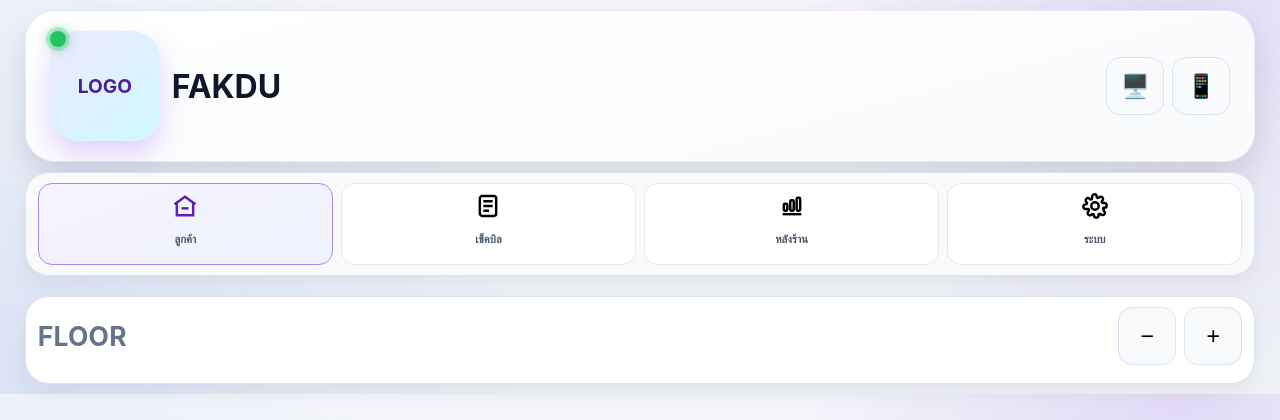
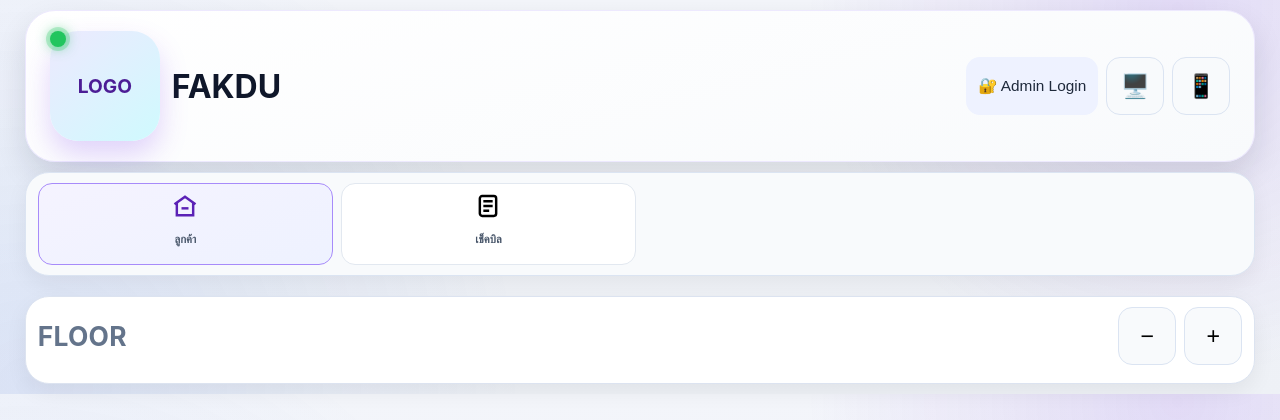
Before and after one commit to kisoga4-commits/pOSPython, a Flask app: template templates/index.html in a window 1280 px wide. Shown: the top 420 px of the page. Run offline with Flask 3, Linux system fonts and the light colour scheme; the template is opened without the code that fills it, so the values that code supplies are empty; parts of the project's set-up code (start-up, migrations or seed data) failed here and were passed over; some libraries are stand-ins or nearby versions.

Commit message:
Add persistent admin login/logout gating for main console

```diff
--- a/static/app.js
+++ b/static/app.js
@@ -41,6 +41,10 @@ const qrApiBase = 'https://api.qrserver.com/v1/create-qr-code/';
 let networkBaseUrl = document.body.dataset.localBaseUrl || '';
 const scannerMode = document.body.dataset.scannerMode === '1';
 const role = localStorage.getItem('user_role') || '';
+const ADMIN_SESSION_KEY = 'admin_logged_in';
+const adminAllowedScreens = new Set(['customer', 'cashier', 'backstore', 'system']);
+const nonAdminAllowedScreens = new Set(['customer', 'cashier']);
+let isAdminLoggedIn = localStorage.getItem(ADMIN_SESSION_KEY) === '1';
 const tableParam = Number(new URLSearchParams(window.location.search).get('table') || 0);
 const scannerAllowedScreens = new Set(['customer', 'cashier']);
 
@@ -146,6 +150,13 @@ async function checkSystemHealth() {
 }
 
 function showScreen(id) {
+  const allowedScreens = isAdminLoggedIn ? adminAllowedScreens : nonAdminAllowedScreens;
+  if (!allowedScreens.has(id)) {
+    if (id === 'backstore' || id === 'system') {
+      openAdminLoginModal('เฉพาะ Admin เท่านั้นสำหรับเมนูนี้');
+    }
+    return;
+  }
   if (scannerMode && !scannerAllowedScreens.has(id)) return;
   document.querySelectorAll('.screen').forEach((s) => s.classList.add('hidden'));
   qs(id).classList.remove('hidden');
@@ -172,7 +183,55 @@ function applyRoleUI() {
     return;
   }
 
+  const allowed = isAdminLoggedIn ? adminAllowedScreens : nonAdminAllowedScreens;
+  tabButtons.forEach((button) => {
+    const visible = allowed.has(button.dataset.screen);
+    button.classList.toggle('hidden', !visible);
+    button.setAttribute('aria-hidden', visible ? 'false' : 'true');
+  });
+
+  const loginBtn = qs('admin-login-btn');
+  const logoutBtn = qs('admin-logout-btn');
+  loginBtn?.classList.toggle('hidden', isAdminLoggedIn);
+  logoutBtn?.classList.toggle('hidden', !isAdminLoggedIn);
+
   if (tabBar) tabBar.classList.remove('hidden');
+}
+
+function openAdminLoginModal(note = '') {
+  if (scannerMode || role === 'staff') return;
+  qs('admin-login-pin').value = '';
+  qs('admin-login-note').textContent = note;
+  qs('admin-login-modal').classList.remove('hidden');
+}
+
+function closeAdminLoginModal() {
+  qs('admin-login-modal').classList.add('hidden');
+}
+
+async function handleAdminLogin() {
+  const enteredPin = qs('admin-login-pin').value.trim();
+  const actualPin = String(db?.settings?.adminPin || '').trim();
+  if (!enteredPin) {
+    qs('admin-login-note').textContent = 'กรุณากรอกรหัส Admin';
+    return;
+  }
+  if (!actualPin || enteredPin !== actualPin) {
+    qs('admin-login-note').textContent = 'รหัสไม่ถูกต้อง';
+    return;
+  }
+  isAdminLoggedIn = true;
+  localStorage.setItem(ADMIN_SESSION_KEY, '1');
+  closeAdminLoginModal();
+  applyRoleUI();
+  showScreen('system');
+}
+
+function handleAdminLogout() {
+  isAdminLoggedIn = false;
+  localStorage.removeItem(ADMIN_SESSION_KEY);
+  applyRoleUI();
+  showScreen('customer');
 }
 
 function applyScannerModeUI() {
@@ -1298,6 +1357,13 @@ function bind() {
 
   qs('close-qr-modal').addEventListener('click', () => qs('qr-modal').classList.add('hidden'));
   qs('close-forgot-admin-modal').addEventListener('click', () => qs('forgot-admin-modal').classList.add('hidden'));
+  qs('admin-login-btn')?.addEventListener('click', () => openAdminLoginModal(''));
+  qs('admin-logout-btn')?.addEventListener('click', () => handleAdminLogout());
+  qs('close-admin-login-modal')?.addEventListener('click', closeAdminLoginModal);
+  qs('admin-login-submit')?.addEventListener('click', handleAdminLogin);
+  qs('admin-login-pin')?.addEventListener('keydown', (event) => {
+    if (event.key === 'Enter') handleAdminLogin();
+  });
   qs('close-table-order-modal').addEventListener('click', () => qs('table-order-modal').classList.add('hidden'));
   qs('close-order-item-detail-modal')?.addEventListener('click', () => {
     activeOrderItemDraft = null;
@@ -1650,6 +1716,7 @@ function blinkTableCard(tableId) {
   await loadNetworkBaseUrl();
   await loadData();
   if (scannerMode || role === 'staff') showScreen('customer');
+  if (!scannerMode && role !== 'staff' && !isAdminLoggedIn) showScreen('customer');
   if (role === 'staff' && tableParam > 0) selectTable(tableParam);
   setInterval(poll, 3000);
 })();
--- a/templates/index.html
+++ b/templates/index.html
@@ -25,6 +25,8 @@
         </div>
       </div>
       <div class="header-icons">
+        <button id="admin-login-btn" class="btn-soft" type="button" aria-label="Admin login">🔐 Admin Login</button>
+        <button id="admin-logout-btn" class="btn-soft hidden" type="button" aria-label="Admin logout">🚪 Admin Logout</button>
         <button id="open-customer-display-from-header" class="icon-btn" type="button" aria-label="Open customer display">🖥️</button>
         <button id="open-staff-qr-modal" class="icon-btn" type="button" aria-label="Staff access QR">📱</button>
       </div>
@@ -381,6 +383,20 @@
     </div>
   </div>
 
+  <div id="admin-login-modal" class="modal hidden">
+    <div class="modal-content">
+      <div class="section-head">
+        <h3>เข้าสู่ระบบ Admin</h3>
+        <button id="close-admin-login-modal" class="btn-soft btn-close-x" type="button">✖</button>
+      </div>
+      <div class="form-grid">
+        <input id="admin-login-pin" type="password" placeholder="กรอกรหัส Admin" autocomplete="current-password" />
+        <button id="admin-login-submit" class="btn-primary" type="button">เข้าสู่ระบบ</button>
+      </div>
+      <small id="admin-login-note" class="muted"></small>
+    </div>
+  </div>
+
   <div id="menu-modal" class="modal hidden">
     <div class="modal-card">
       <div class="section-head"><h3>Add Menu</h3><button id="close-menu-modal" class="btn-soft btn-close-x">✖</button></div>
```
